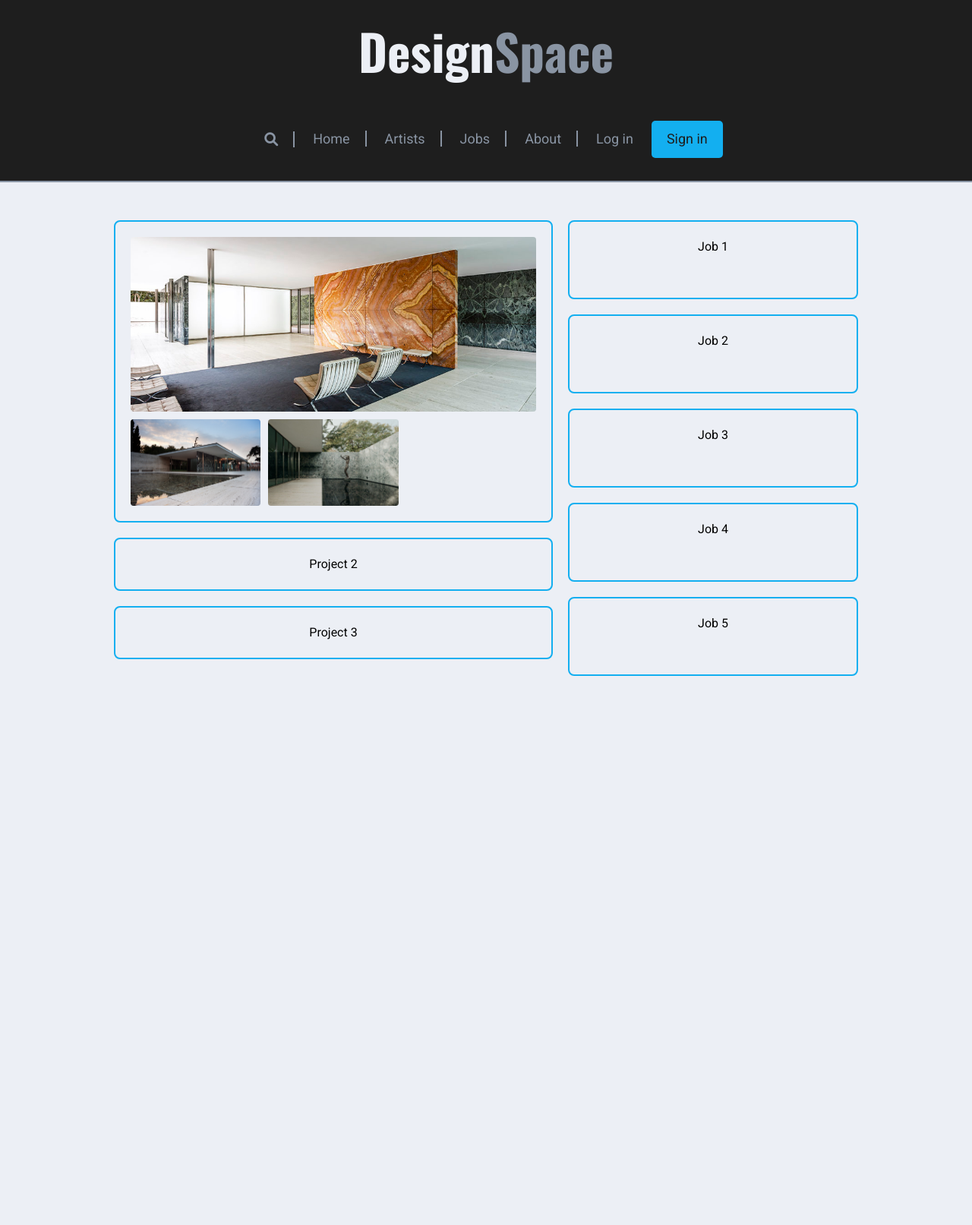
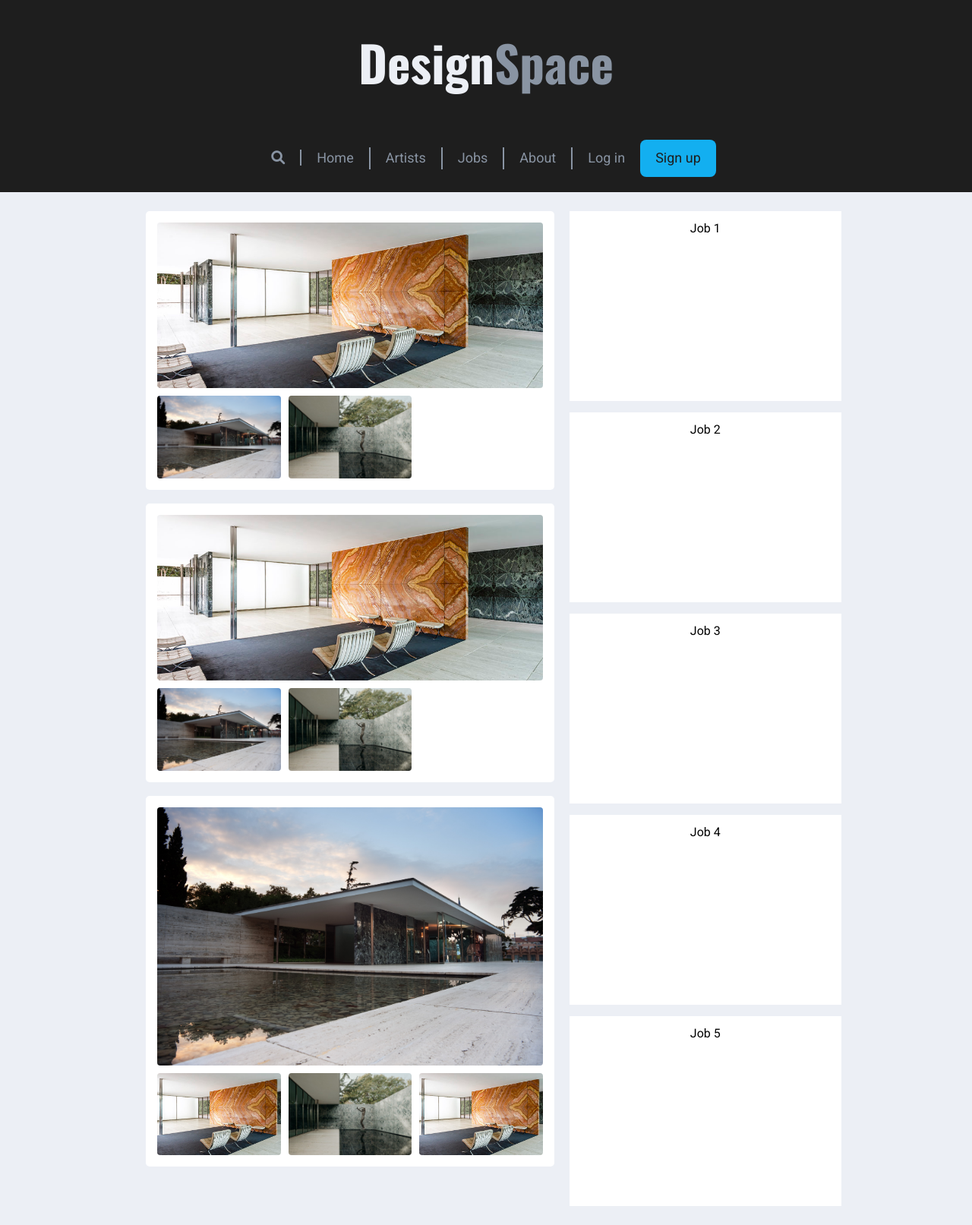
Before and after one commit to YordanBahchevanov/designSpace, a Django app: page / in a window 1280 px wide. Shown: the whole page at 76% size. Before the commit the page ends 890 px from the top, so only its background shows below. Run offline with Django 5.2, Linux system fonts and the light colour scheme.

Commit message:
fix: adding sticky functionality to the navbar. Layout and image scaling in project section

```diff
--- a/designSpace/urls.py
+++ b/designSpace/urls.py
@@ -4,5 +4,5 @@ from django.urls import path
 
 urlpatterns = [
     path('admin/', admin.site.urls),
-    path('', lambda request: render(request, 'home.html'), name='home'),
+    path('', lambda request: render(request, 'common/home.html'), name='home'),
 ]
--- a/static/css/body.css
+++ b/static/css/body.css
@@ -1,3 +1,7 @@
 body{
     background-color: #ECEFF5;
+    display: flex;
+    flex-direction: column;
+    justify-content: center;
+    align-items: center;
 }
--- a/static/css/header.css
+++ b/static/css/header.css
@@ -1,21 +1,20 @@
 header {
-    height: 240px;
+    height: auto;
+    width: 100%;
     background-color: #1E1E1E;
     color: #ECEFF5;
     display: flex;
     flex-direction: column;
-    /*justify-content: center;*/
     align-items: center;
-    border-bottom: 2px solid #8994A3;
+    z-index: 1000;
 }
 
 .title {
-    padding: 0;
+    padding: 30px 0;
 }
 
 h1 {
     font-size: 65px;
-    padding-top: 15px;
 }
 
 h1:hover {
--- a/static/css/main.css
+++ b/static/css/main.css
@@ -1,85 +1,78 @@
 main {
     display: flex;
-    justify-content: space-between;
-    padding: 50px 150px;
-    height: calc(100vh - 100px);
-    gap: 10px;
-    overflow: hidden;
+    justify-content: flex-start;
+    align-items: flex-start;
+    padding: 25px 0;
+    gap: 20px;
+    width: 70%;
 }
 
 .projects,
 .jobs {
     display: flex;
     flex-direction: column;
-    gap: 20px;
-    overflow-y: auto;
-    padding-right: 10px;
+    justify-content: flex-start;
 }
 
 .projects {
     flex: 0 0 60%;
-    height: 100%;
+    gap: 18px;
 }
 
 .jobs {
     flex: 0 0 40%;
-    height: 100%;
+    gap: 15px;
 }
 
 .project {
     display: flex;
     flex-direction: column;
     gap: 10px;
-    background-color: #ECEFF5;
-    border: 2px solid #13AFF0;
-    border-radius: 8px;
-    padding: 20px;
+    background-color: white;
+    border-radius: 5px;
+    padding: 15px;
     text-align: center;
+    min-height: 300px;
+    overflow: hidden;
 }
 
-.large-image img {
+.cover-image {
+    flex: 0 0 65%;
+    height: auto;
+    overflow: hidden;
+    display: flex;
+    align-items: center;
+    justify-content: center;
+}
+
+.cover-image img {
     width: 100%;
-    height: auto;
-    object-fit: cover;
+    object-fit: contain;
     border-radius: 4px;
 }
 
 .small-images {
+    flex: 0 0 35%;
     display: grid;
     grid-template-columns: repeat(3, 1fr);
     gap: 10px;
+    align-items: stretch;
 }
 
 .small-image img {
-    width: 100%;
     height: 100%;
     object-fit: cover;
     border-radius: 4px;
 }
 
-/* Jobs Styling */
 .job {
-    height: 50%;
-    background-color: #ECEFF5;
-    border: 2px solid #13AFF0;
-    border-radius: 8px;
-    padding: 20px;
+    display: flex;
+    flex-direction: column;
+    gap: 5px;
+    background-color: white;
+    padding: 10px;
     text-align: center;
+    height: 250px;
+    box-sizing: border-box;
+    overflow: hidden;
 }
-
-/* Scrollbar Styles */
-.projects::-webkit-scrollbar,
-.jobs::-webkit-scrollbar {
-    width: 8px;
-}
-
-.projects::-webkit-scrollbar-thumb,
-.jobs::-webkit-scrollbar-thumb {
-    background-color: #13AFF0;
-    border-radius: 5px;
-}
-
-.projects::-webkit-scrollbar-track,
-.jobs::-webkit-scrollbar-track {
-    background: #f5f5f5;
-}
--- a/static/css/navigation.css
+++ b/static/css/navigation.css
@@ -1,5 +1,13 @@
 nav {
-    padding-top: 40px;
+    position: sticky;
+    top: 0;
+    background-color: #1E1E1E;
+    z-index: 1000;
+    width: 100%;
+    padding: 20px 0;
+    display: flex;
+    justify-content: center;
+    align-items: center;
 }
 
 nav a {
@@ -28,8 +36,8 @@ nav a:hover {
 .register {
     background-color: #13AFF0;
     color: #1E1E1E;
-    padding: 10px 15px;
-    border-radius: 5px;
+    padding: 10px 20px;
+    border-radius: 8px;
     transition:
         background-color 0.3s ease-in-out,
         color 0.3s ease-in-out
--- a/static/css/search.css
+++ b/static/css/search.css
@@ -10,12 +10,10 @@
     border-right: #8994A3 2px solid;
     font-size: 18px;
     cursor: pointer;
-    transition: color 0.3s ease-in-out;
 }
 
 .search-icon i {
-    font-size: 18px;
-    color: #8994A3;
+    transition: color 0.3s ease-in-out;
 }
 
 .search-icon:hover i {
@@ -27,8 +25,8 @@
     padding: 10px 10px;
     margin: 0 10px;
     font-size: 16px;
-    border: 2px solid #13AFF0;
-    border-radius: 5px;
+    border: 2px solid #8994A3;
+    border-radius: 8px;
     transition: width 0.3s ease-in-out;
     opacity: 0;
     visibility: hidden;
@@ -50,7 +48,7 @@
 }
 
 .search-input:focus::placeholder {
-    color: #13AFF0;
+    color: #8994A3;
 }
 
 .search-container.active .search-input {
@@ -59,12 +57,6 @@
     visibility: visible;
 }
 
-nav a.register {
-    display: inline-block;
-    padding: 10px 20px;
-    font-size: 18px;
-}
-
 .search-input:focus {
     outline: none;
 }
--- /dev/null
+++ b/templates/common/home.html
@@ -0,0 +1,85 @@
+{% load static %}
+
+<!DOCTYPE html>
+<html lang="en">
+<head>
+    <meta charset="UTF-8">
+    <meta name="viewport" content="width=device-width, initial-scale=1.0">
+    <link rel="stylesheet" href="{% static 'css/styles.css' %}">
+    <title>DesignSpace</title>
+</head>
+<body>
+
+<header>
+    <div class="title">
+        <h1><span class="design">Design</span><span class="space">Space</span></h1>
+    </div>
+</header>
+
+{% include 'common/navbar.html' %}
+
+<main>
+    <div class="projects">
+
+        <div class="project">
+            <div class="cover-image">
+                <img src="{% static 'images/picture_1.jpg' %}" alt="">
+            </div>
+            <div class="small-images">
+                <div class="small-image">
+                    <img src="{% static 'images/picture_2.jpg' %}" alt="">
+                </div>
+                <div class="small-image">
+                    <img src="{% static 'images/picture_3.jpg' %}" alt="">
+                </div>
+            </div>
+        </div>
+
+        <div class="project">
+            <div class="cover-image">
+                <img src="{% static 'images/picture_1.jpg' %}" alt="">
+            </div>
+            <div class="small-images">
+                <div class="small-image">
+                    <img src="{% static 'images/picture_2.jpg' %}" alt="">
+                </div>
+                <div class="small-image">
+                    <img src="{% static 'images/picture_3.jpg' %}" alt="">
+                </div>
+            </div>
+        </div>
+
+        <div class="project">
+            <div class="cover-image">
+                <img src="{% static 'images/picture_2.jpg' %}" alt="">
+            </div>
+            <div class="small-images">
+                <div class="small-image">
+                    <img src="{% static 'images/picture_1.jpg' %}" alt="">
+                </div>
+                <div class="small-image">
+                    <img src="{% static 'images/picture_3.jpg' %}" alt="">
+                </div>
+                <div class="small-image">
+                    <img src="{% static 'images/picture_1.jpg' %}" alt="">
+                </div>
+            </div>
+        </div>
+
+    </div>
+    <div class="jobs">
+        <div class="job">Job 1</div>
+        <div class="job">Job 2</div>
+        <div class="job">Job 3</div>
+        <div class="job">Job 4</div>
+        <div class="job">Job 5</div>
+    </div>
+</main>
+
+<footer>
+
+</footer>
+<script src="{% static 'scripts/searchBar.js' %}"></script>
+
+</body>
+</html>
--- /dev/null
+++ b/templates/common/navbar.html
@@ -0,0 +1,18 @@
+<nav>
+    <div class="search-container">
+        <a class="search-icon">
+            <i class="fa-solid fa-magnifying-glass"></i>
+        </a>
+        <input
+                type="text"
+                class="search-input"
+                placeholder=""
+        >
+    </div>
+    <a href="{% url 'home' %}">Home</a>
+    <a href="#">Artists</a>
+    <a href="#">Jobs</a>
+    <a href="#">About</a>
+    <a class="button login" href="#">Log in</a>
+    <a class="button register" href="#">Sign up</a>
+</nav>
--- a/templates/home.html
+++ /dev/null
@@ -1,73 +0,0 @@
-{% load static %}
-
-<!DOCTYPE html>
-<html lang="en">
-<head>
-    <meta charset="UTF-8">
-    <meta name="viewport" content="width=device-width, initial-scale=1.0">
-    <link rel="stylesheet" href="{% static 'css/styles.css' %}">
-    <title>DesignSpace</title>
-</head>
-<body>
-
-    <header>
-        <div class="title">
-            <h1><span class="design">Design</span><span class="space">Space</span></h1>
-        </div>
-        <div class="menu">
-            <nav>
-                <div class="search-container">
-                    <a class="search-icon">
-                        <i class="fa-solid fa-magnifying-glass"></i>
-                    </a>
-                    <input
-                        type="text"
-                        class="search-input"
-                        placeholder=""
-                    >
-                </div>
-                <a href="{% url 'home' %}">Home</a>
-                <a href="#">Artists</a>
-                <a href="#">Jobs</a>
-                <a href="#">About</a>
-                <a class="button login" href="#">Log in</a>
-                <a class="button register" href="#">Sign in</a>
-            </nav>
-        </div>
-
-    </header>
-
-    <main>
-        <div class="projects">
-            <div class="project">
-                <div class="large-image">
-                    <img src="{% static 'images/picture_1.jpg' %}" alt="">
-                </div>
-                <div class="small-images">
-                    <div class="small-image">
-                        <img src="{% static 'images/picture_2.jpg' %}" alt="">
-                    </div>
-                    <div class="small-image">
-                        <img src="{% static 'images/picture_3.jpg' %}" alt="">
-                    </div>
-                </div>
-            </div>
-            <div class="project">Project 2</div>
-            <div class="project">Project 3</div>
-        </div>
-        <div class="jobs">
-            <div class="job">Job 1</div>
-            <div class="job">Job 2</div>
-            <div class="job">Job 3</div>
-            <div class="job">Job 4</div>
-            <div class="job">Job 5</div>
-        </div>
-    </main>
-
-    <footer>
-
-    </footer>
-    <script src="{% static 'scripts/searchBar.js' %}"></script>
-
-</body>
-</html>
```
